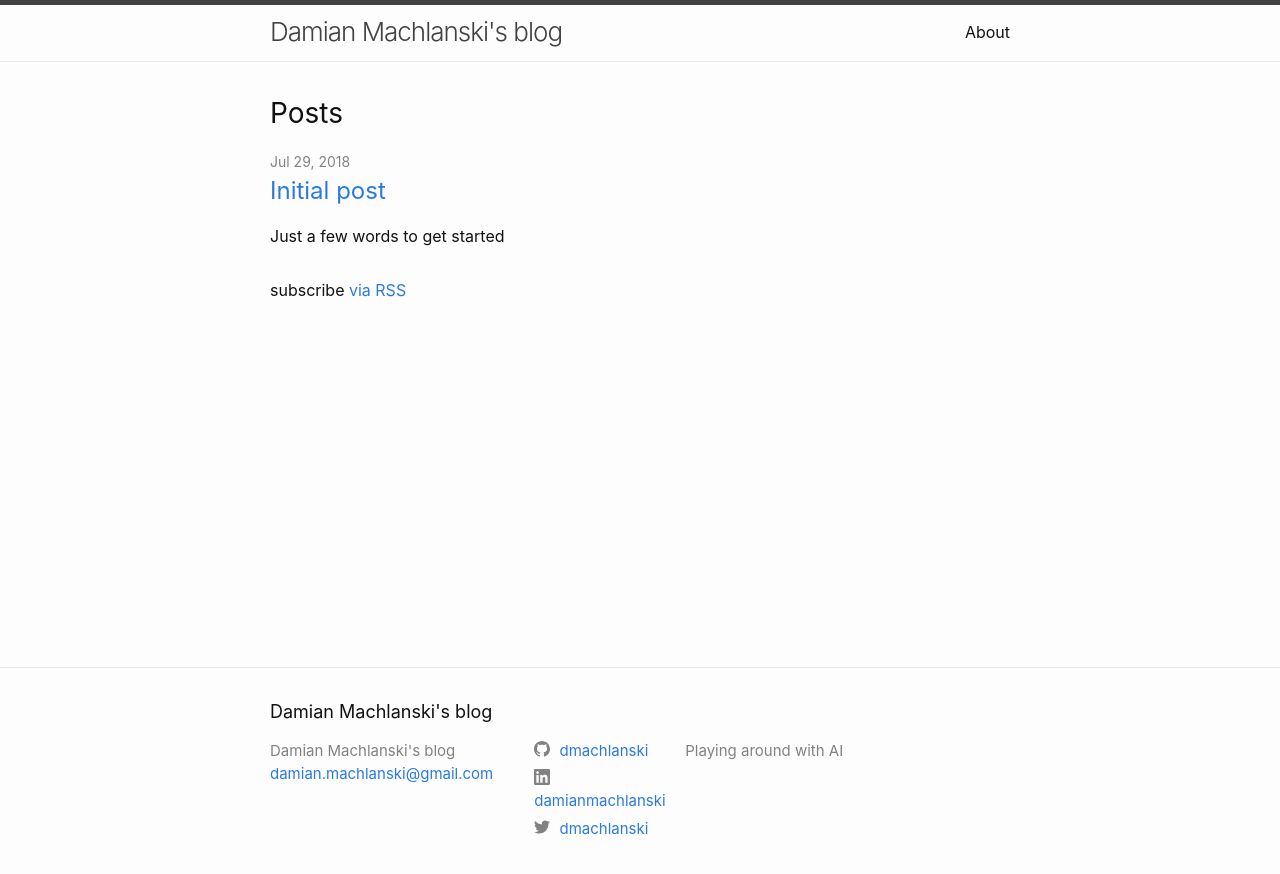
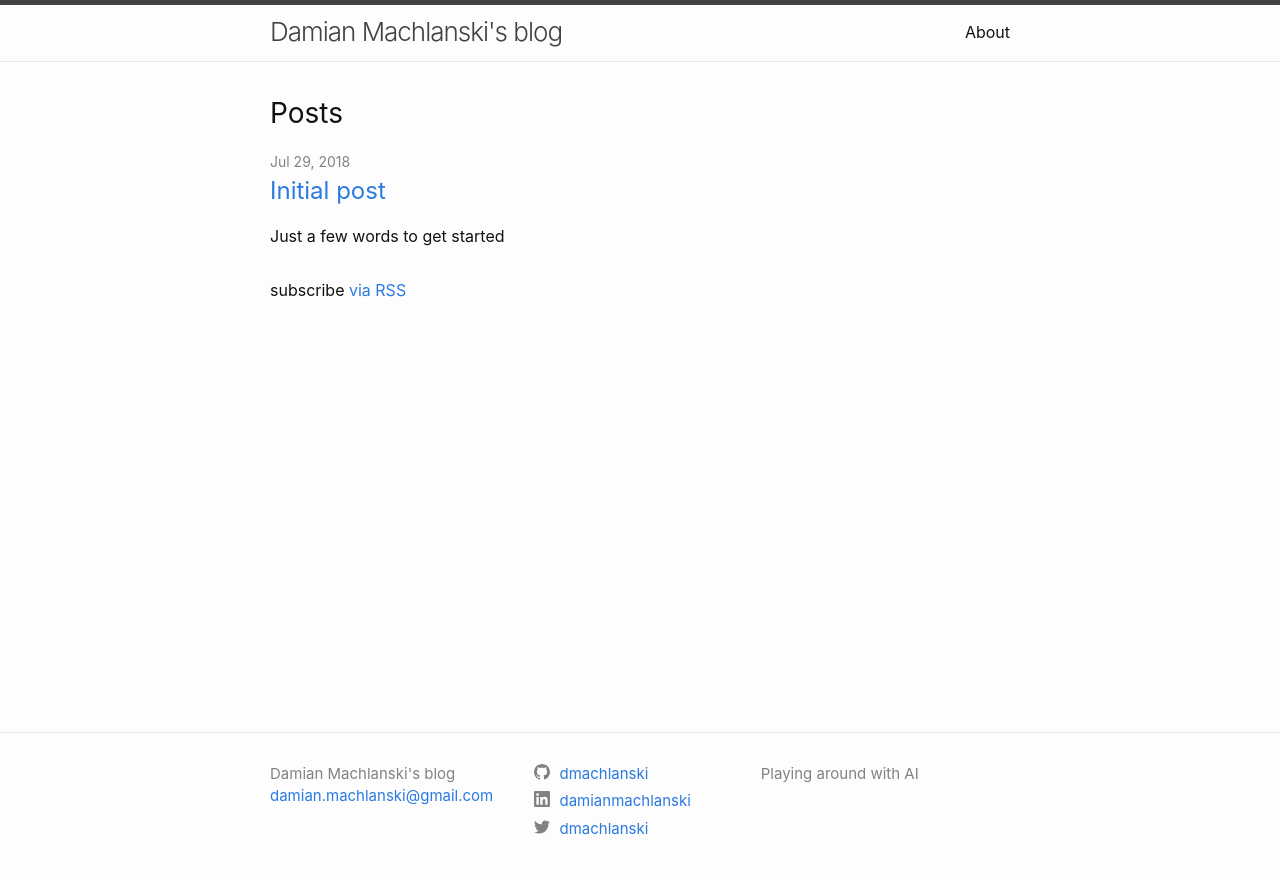
Before and after one commit to dmachlanski/dmachlanski.github.io, a Jekyll site: the page built from index.md, in a window 1280 px wide. Shown: the top 874 px of the page. Built offline with Jekyll 4.4.1, drawn with Linux system fonts in a browser that asks for light colours.

Commit message:
Change footer columns

```diff
--- a/_config.yml
+++ b/_config.yml
@@ -44,4 +44,4 @@
  - jekyll-seo-tag
 
 disqus:
-  shortname: dmachlanski-blog.disqus.com
+  shortname: dmachlanski-blog
--- a/_includes/footer.html
+++ b/_includes/footer.html
@@ -2,8 +2,6 @@
   <data class="u-url" href="{{ "/" | relative_url }}"></data>
 
   <div class="wrapper">
-
-    <h2 class="footer-heading">{{ site.title | escape }}</h2>
 
     <div class="footer-col-wrapper">
       <div class="footer-col footer-col-1">
--- a/_sass/minima/_layout.scss
+++ b/_sass/minima/_layout.scss
@@ -140,13 +140,13 @@
 }
 
 .footer-col-2 {
-  width: -webkit-calc(20% - (#{$spacing-unit} / 2));
-  width:         calc(20% - (#{$spacing-unit} / 2));
+  width: -webkit-calc(30% - (#{$spacing-unit} / 2));
+  width:         calc(30% - (#{$spacing-unit} / 2));
 }
 
 .footer-col-3 {
-  width: -webkit-calc(45% - (#{$spacing-unit} / 2));
-  width:         calc(45% - (#{$spacing-unit} / 2));
+  width: -webkit-calc(35% - (#{$spacing-unit} / 2));
+  width:         calc(35% - (#{$spacing-unit} / 2));
 }
 
 @include media-query($on-laptop) {
```
